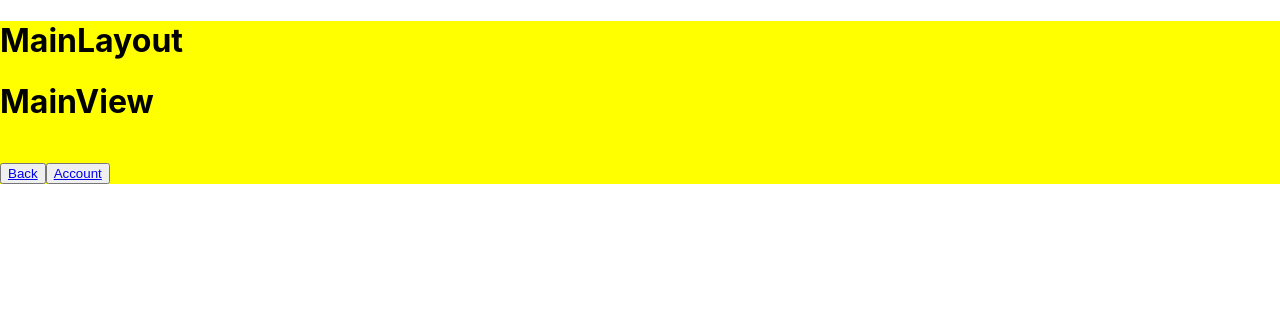
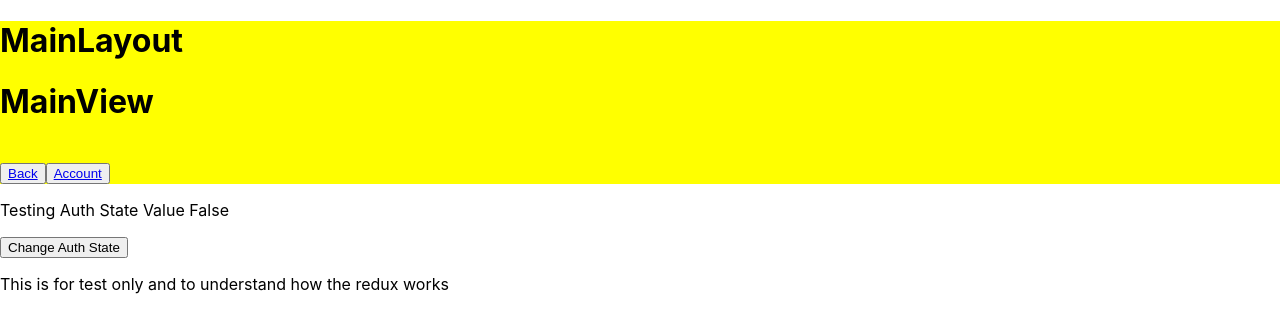
Before and after one commit to AymanxMohamed/crowd-funding-web-app-client, a React (Create React App) app: page / in a window 1280 px wide. Shown: the top 332 px of the page. Built offline with nearby package versions, Linux system fonts and the light colour scheme.

Commit message:
Reading the redux state testing code

```diff
--- a/src/App.tsx
+++ b/src/App.tsx
@@ -5,20 +5,20 @@ import { authActions } from "./features/reducers/auth";
 import Routes from "./routes/routes";
 
 function App() {
-  // const authState = useSelector((state: any) => state.auth);
-  //
-  // const dispatch = useDispatch();
-  //
-  // const clickHandler = () => {
-  //     dispatch(authActions.toggle());
-  // }
+  const authState = useSelector((state: any) => state.auth);
+
+  const dispatch = useDispatch();
+
+  const clickHandler = () => {
+      dispatch(authActions.toggle());
+  }
 
   return (
     <Fragment>
       <Routes/>
-      {/*<p>Testing Auth State Value {authState.isLoggedIn ? 'True' : 'False'}</p>*/}
-      {/*<button onClick={clickHandler}>Change Auth State</button>*/}
-      {/*<p>This is for test only and to understand how the redux works</p>*/}
+      <p>Testing Auth State Value {authState.isLoggedIn ? 'True' : 'False'}</p>
+      <button onClick={clickHandler}>Change Auth State</button>
+      <p>This is for test only and to understand how the redux works</p>
     </Fragment>
   );
 }
```
Also changed, not shown: src/pages/template-to-copy-only/index.tsx (+15 -4 lines).
